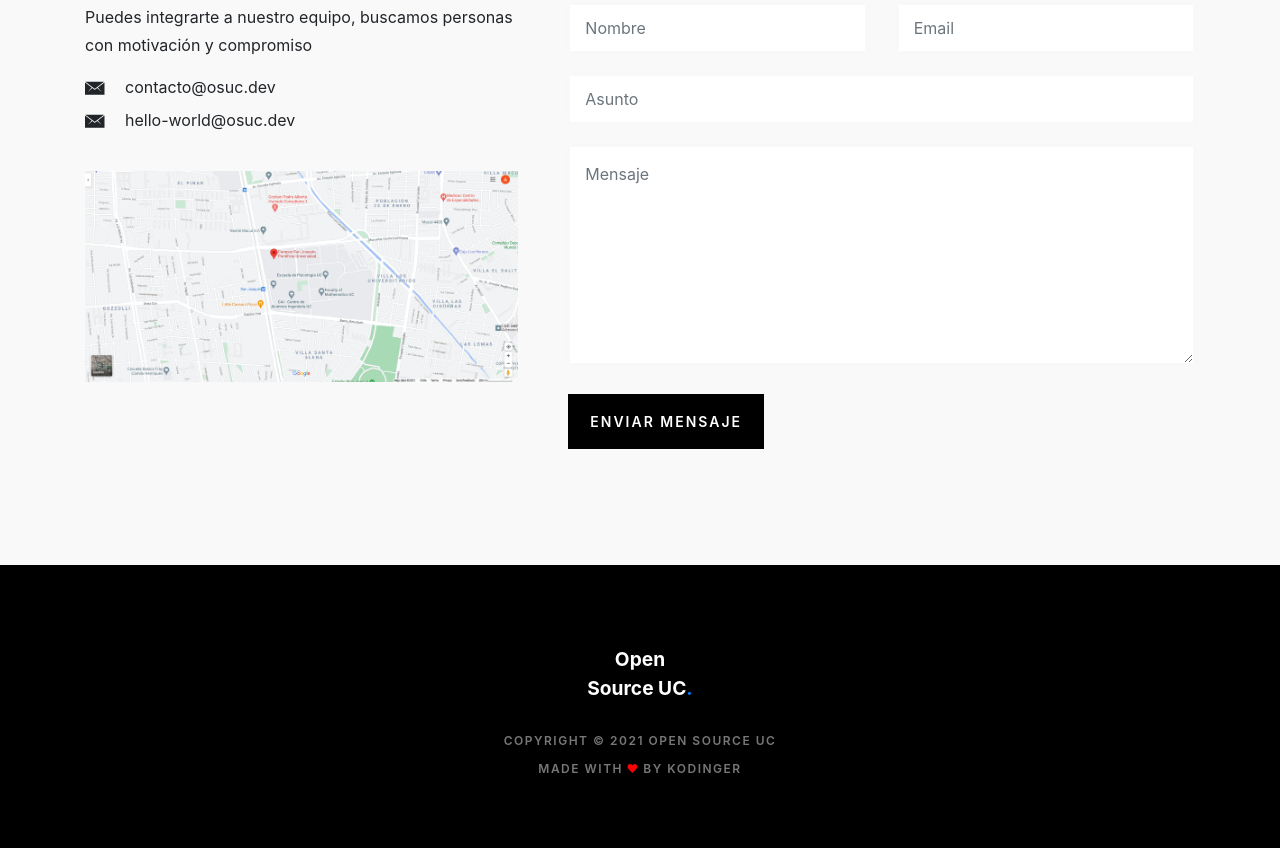
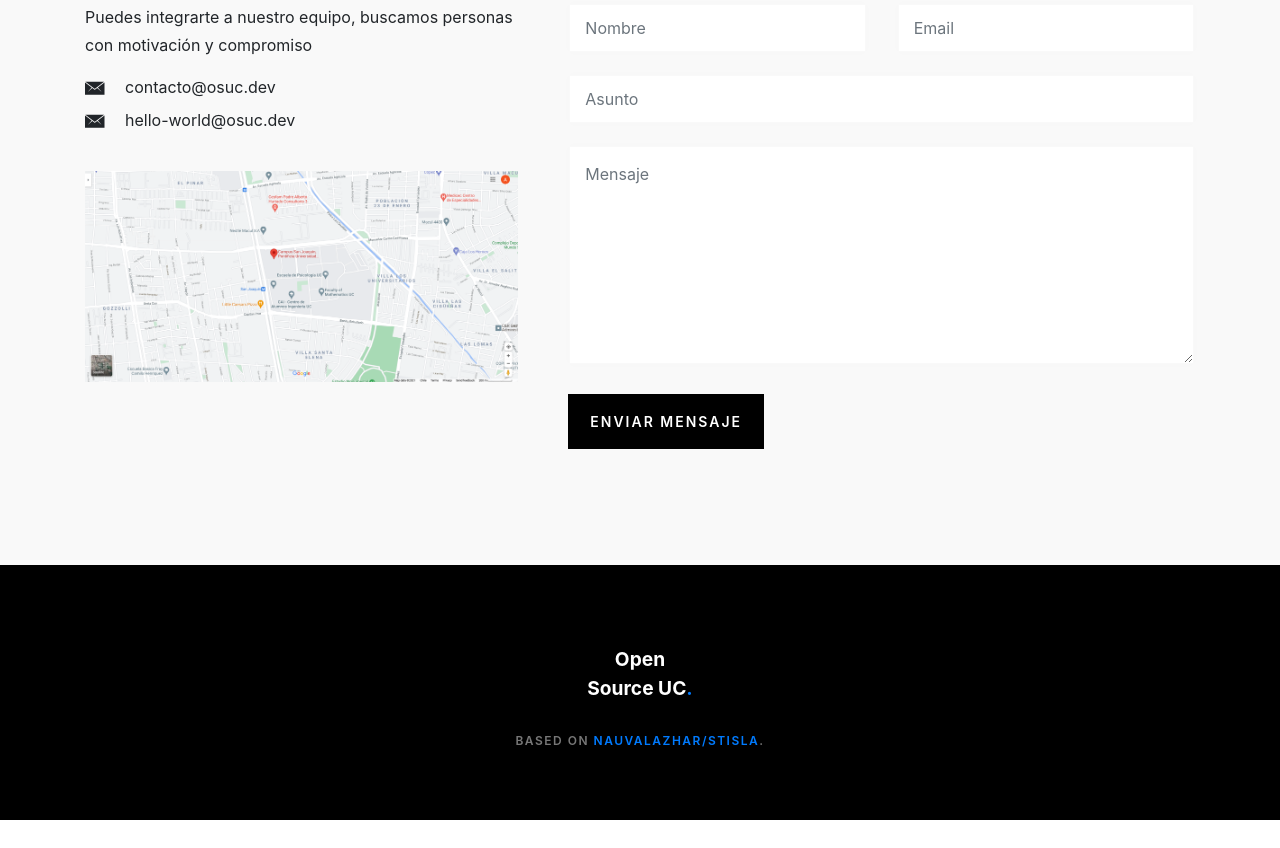
Before and after one commit to open-source-uc/old-web-osuc, a plain HTML site: page index.html in a window 1280 px wide. Shown: the part 5391-6239 px from the top of the page. After the commit the page ends 6211 px from the top, so only its background shows below. Drawn offline with nearby package versions, Linux system fonts and the light colour scheme; no server answers.

Commit message:
fix: remove copyright on nfooter

```diff
--- a/index.html
+++ b/index.html
@@ -410,10 +410,7 @@
 				<div class="logo">Open Source UC<span class="logo-dot">.</span></div>
 			</figure>
 			<p>
-				Copyright &copy; 2021 Open Source UC
-			</p>
-			<p>
-				Made with <i class="ion-heart"></i> By Kodinger
+				Based on <a href="https://github.com/nauvalazhar/stisla">nauvalazhar/stisla</a>.
 			</p>
 		</div>
 	</footer>
```
